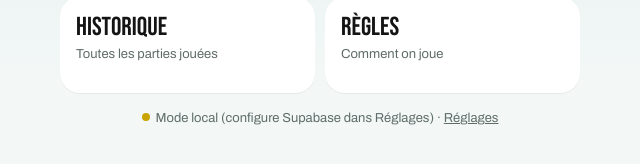
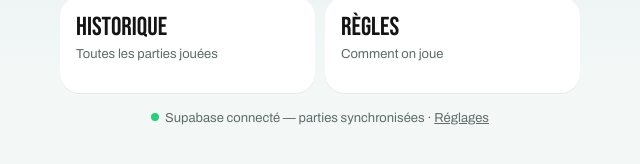
Before and after one commit to alexis-peche-project/chessdart, a plain HTML site: page index.html in a window 1280 px wide. Shown: the part 482-646 px from the top of the page, 320-960 px from the left. Drawn offline with nearby package versions, Linux system fonts and the light colour scheme.

Commit message:
Update index.html

```diff
--- a/index.html
+++ b/index.html
@@ -201,8 +201,8 @@ code{background:rgba(0,0,0,.06);padding:1px 5px;border-radius:5px;font-size:13px
    CONFIGURATION — à modifier
    ===================================================================== */
 const APP_NAME = 'NOIR & BLANC';   // ← nom provisoire du jeu, change-le ici
-const SUPABASE_URL = '';           // ex : 'https://abcdxyz.supabase.co'
-const SUPABASE_ANON_KEY = '';      // clé "anon public" (Project Settings → API)
+const SUPABASE_URL = 'https://zekwogfrcrvbfnmipyou.supabase.co';           // ex : 'https://abcdxyz.supabase.co'
+const SUPABASE_ANON_KEY = 'sb_publishable_O6SmoYx_Nxs7tKuHuNW7Ug_nnSSHA0K';      // clé "anon public" (Project Settings → API)
 // (Tu peux aussi les saisir dans Réglages : elles sont alors gardées dans le navigateur.)
 
 /* =====================================================================
```
